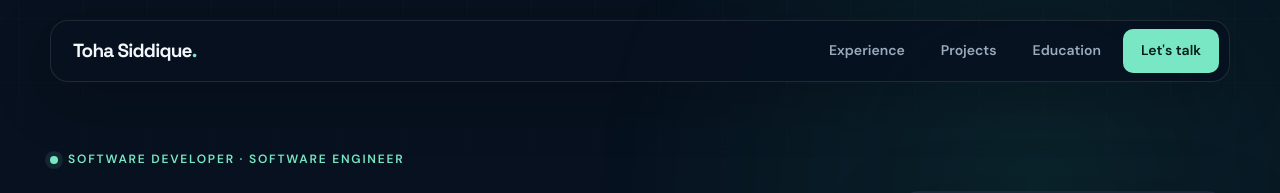
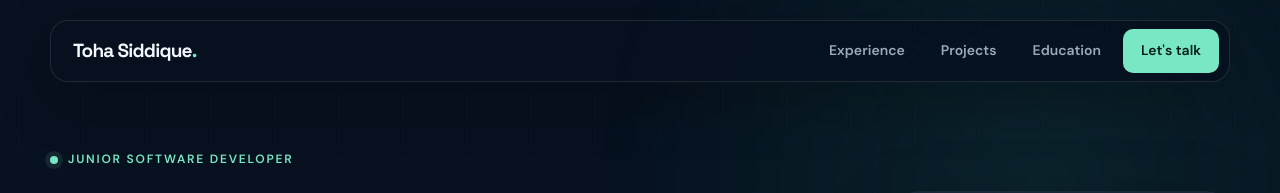
Before and after one commit to E4GL3X/Portfolio, a plain HTML site: page index.html in a window 1280 px wide. Shown: the top 193 px of the page. Drawn offline with Linux system fonts and the light colour scheme; animation ran at ten frames a second.

Commit message:
fix: update job title

```diff
--- a/index.html
+++ b/index.html
@@ -47,7 +47,7 @@
     <main id="main">
         <section class="hero" id="top">
             <div class="hero-copy">
-                <p class="eyebrow"><span></span> Software Developer · Software Engineer</p>
+                <p class="eyebrow"><span></span> Junior Software Developer</p>
                 <p class="hero-intro">Hello, I'm</p>
                 <h1>Md. Toha<br><em>Siddique.</em></h1>
                 <p class="hero-statement">I turn complex requirements into dependable software.</p>
```
